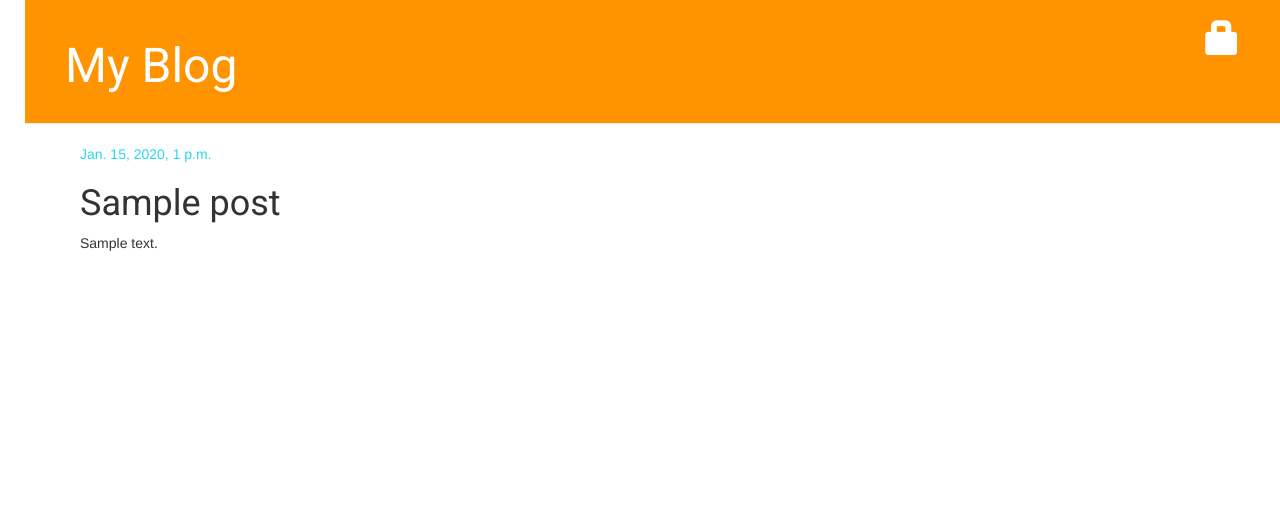
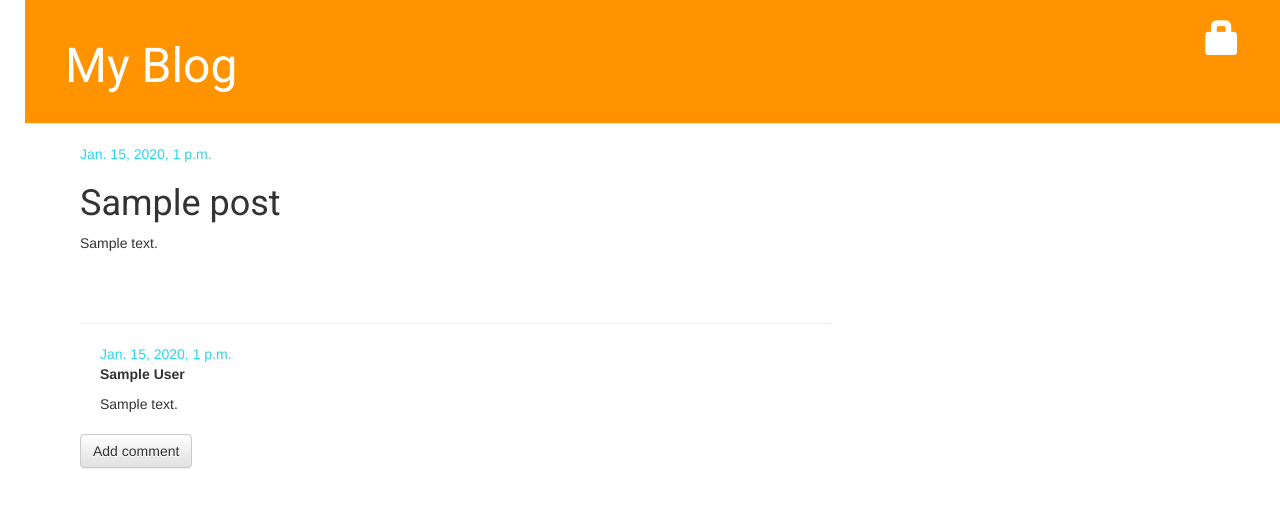
Before and after one commit to omerfarukavci/my-first-blog, a Django app: page /post/1/ in a window 1280 px wide. Shown: the top 508 px of the page. Run offline with Django 3.2, Linux system fonts and the light colour scheme; tables that the repository leaves empty hold one stand-in row (values such as "Sample post"); some libraries are stand-ins or nearby versions.

Commit message:
Added comment/post/delete features.

```diff
--- a/blog/admin.py
+++ b/blog/admin.py
@@ -1,4 +1,5 @@
 from django.contrib import admin
-from .models import Post
+from .models import Post, Comment
 
 admin.site.register(Post)
+admin.site.register(Comment)
--- a/blog/models.py
+++ b/blog/models.py
@@ -17,3 +17,21 @@ class Post(models.Model):
 
     def __str__(self):
         return self.title
+
+    def approved_comments(self):
+        return self.comments.filter(approved_comment=True)
+
+
+class Comment(models.Model):
+    post = models.ForeignKey('blog.Post', on_delete=models.CASCADE, related_name='comments')
+    author = models.CharField(max_length=25)
+    text = models.TextField()
+    created_date = models.DateTimeField(default=timezone.now)
+    approved_comment = models.BooleanField(default=False)
+
+    def approve(self):
+        self.approved_comment = True
+        self.save()
+
+    def __str__(self):
+        return self.text
--- a/blog/static/css/blog.css
+++ b/blog/static/css/blog.css
@@ -49,3 +49,7 @@ h1, h2, h3, h4 {
 .post h1 a, .post h1 a:visited {
     clor: #000;
 }
+
+.comment {
+    margin: 20px 0px 20px 20px;
+}
--- a/blog/templates/blog/post_detail.html
+++ b/blog/templates/blog/post_detail.html
@@ -1,4 +1,6 @@
 {% extends 'blog/base.html' %}
+
+
 
 {% block content %}
     <div class="post">
@@ -16,4 +18,24 @@
         <h1>{{ post.title }}</h1>
         <p>{{ post.text|linebreaksbr }}</p>
     </div>
+
+    <hr>
+    {% for comment in post.comments.all %}
+        {% if user.is_authenticated or comment.approved_comment %}
+        <div class="comment">
+            <div class="date">
+                {{ comment.created_date }}
+                {% if not comment.approved_comment %}
+                    <a class="btn btn-default" href="{% url 'comment_remove' pk=comment.pk %}"><span class="glyphicon glyphicon-remove"></span></a>
+                    <a class="btn btn-default" href="{% url 'comment_approve' pk=comment.pk %}"><span class="glyphicon glyphicon-ok"></span></a>
+                {% endif %}
+            </div>
+            <strong>{{ comment.author }}</strong>
+            <p>{{ comment.text|linebreaks }}</p>
+        </div>
+        {% endif %}
+    {% empty %}
+        <p>No comments here yet :(</p>
+    {% endfor %}
+    <a class="btn btn-default" href="{% url 'add_comment_to_post' pk=post.pk %}">Add comment</a><br><br>
 {% endblock %}
--- a/blog/templates/blog/post_list.html
+++ b/blog/templates/blog/post_list.html
@@ -8,6 +8,7 @@
             </div>
             <h1><a href="{% url 'post_detail' pk=post.pk %}">{{ post.title }}</a></h1>
             <p>{{ post.text|linebreaksbr }}</p>
+            <a href="{% url 'post_detail' pk=post.pk %}">Comments: {{ post.approved_comments.count }}</a>
         </div>
     {% endfor %}
-{% endblock %}
+{% endblock content %}
--- a/blog/urls.py
+++ b/blog/urls.py
@@ -10,4 +10,7 @@ urlpatterns = [
     path('drafts/', views.post_draft_list, name='post_draft_list',),
     path('post/<pk>/publish/', views.post_publish, name='post_publish'),
     path('post/<pk>/remove/', views.post_remove, name='post_remove'),
+    path('post/<int:pk>/comment/', views.add_comment_to_post, name='add_comment_to_post'),
+    path('comment/<int:pk>/approve/', views.comment_approve, name='comment_approve'),
+    path('comment/<int:pk>/remove/', views.comment_remove, name='comment_remove'),
 ]
--- a/blog/views.py
+++ b/blog/views.py
@@ -1,9 +1,8 @@
 from django.contrib.auth import login, logout
 from django.shortcuts import render, get_object_or_404, redirect
-from .models import Post
-from .models import Post
+from .models import Post, Comment
 from django.utils import timezone
-from .forms import PostForm
+from .forms import PostForm, CommentForm
 from django.contrib.auth.decorators import login_required
 
 
@@ -66,3 +65,31 @@ def post_remove(request, pk):
     post = get_object_or_404(Post, pk=pk)
     post.delete()
     return redirect('post_list')
+
+
+def add_comment_to_post(request, pk):
+    post = get_object_or_404(Post, pk=pk)
+    if request.method == "POST":
+        form = CommentForm(request.POST)
+        if form.is_valid():
+            comment = form.save(commit=False)
+            comment.post = post
+            comment.save()
+            return redirect('post_detail', pk=post.pk)
+    else:
+        form = CommentForm()
+    return render(request, 'blog/add_comment_to_post.html', {'form': form})
+
+
+@login_required
+def comment_approve(request, pk):
+    comment = get_object_or_404(Comment, pk=pk)
+    comment.approve()
+    return redirect('post_detail', pk=comment.post.pk)
+
+
+@login_required
+def comment_remove(request, pk):
+    comment = get_object_or_404(Comment, pk=pk)
+    comment.delete()
+    return redirect('post_detail', pk=comment.post.pk)
```
Also changed, not shown: blog/forms.py (+7 -1 lines), blog/templates/blog/add_comment_to_post.html (added, +9 -0 lines), blog/migrations/0002_comment.py (added).
